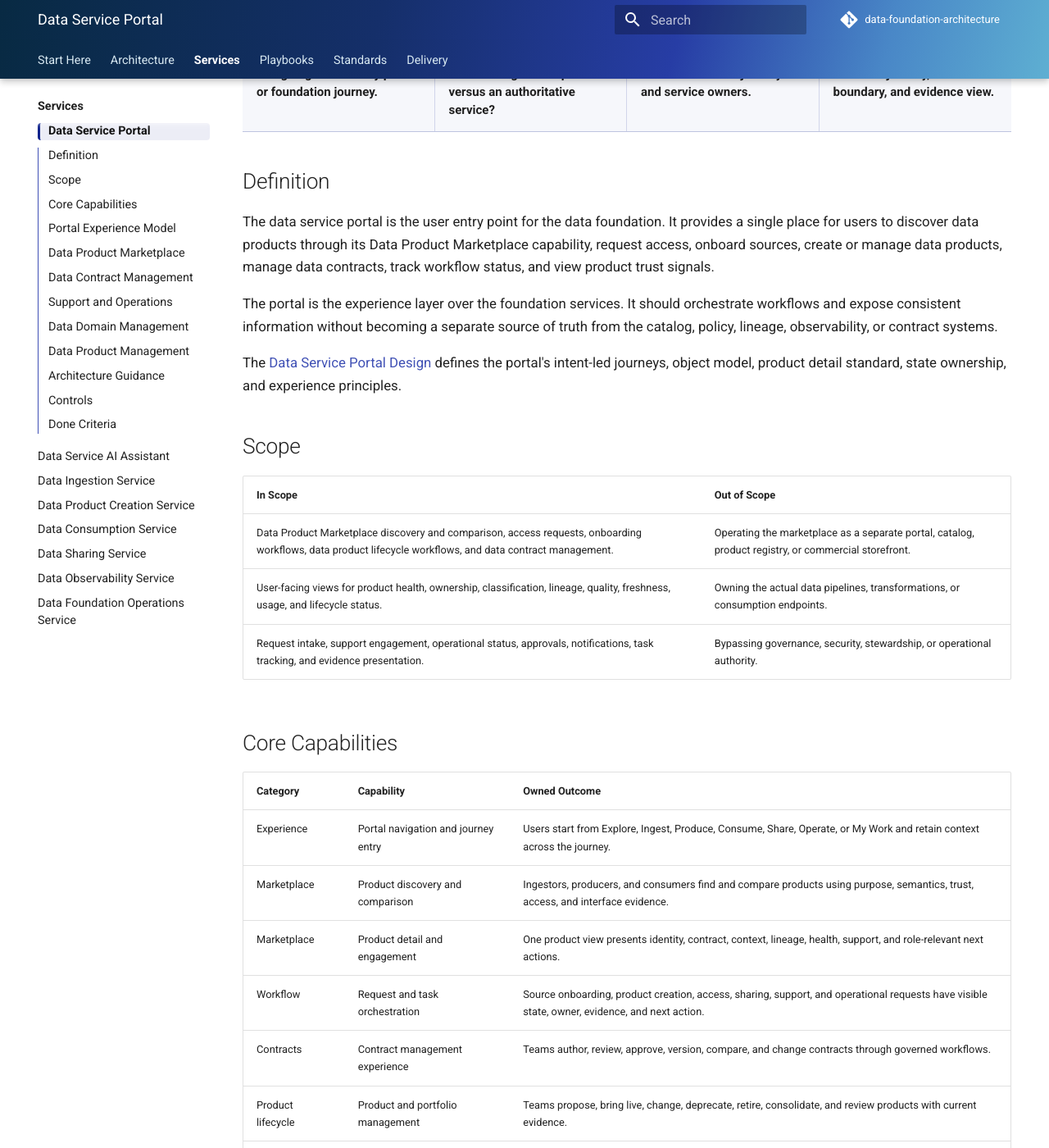
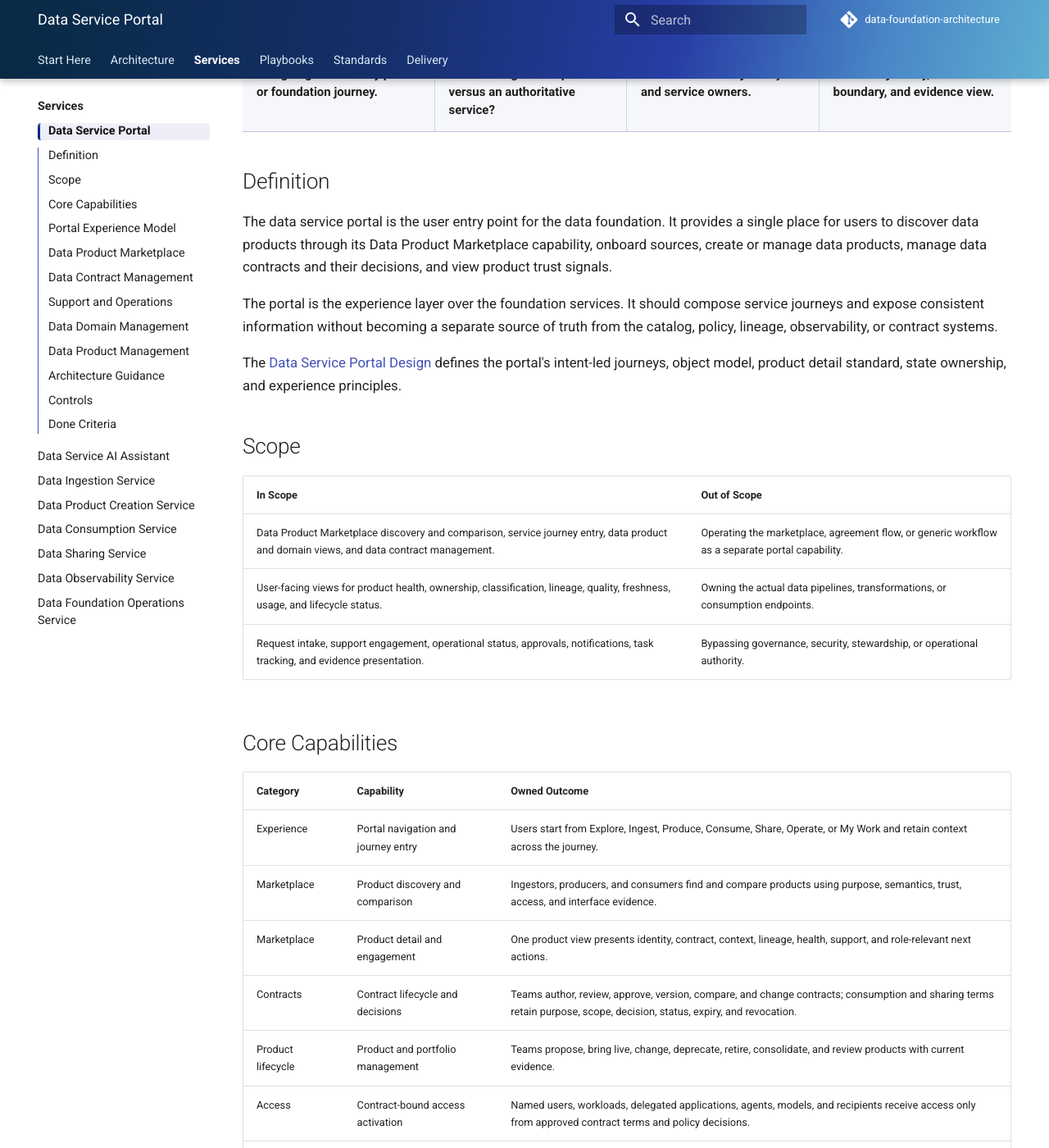
Before and after one commit to cong78/data-foundation-architecture, an MkDocs documentation site: the page built from docs/services/data-service-portal.md, in a window 1280 px wide and 1400 px high, scrolled down 194 px. Shown: the whole window at 82% size. Built offline with MkDocs 1.6.1 and Material for MkDocs 9.7.7, drawn with Linux system fonts in a browser that asks for light colours; a script that is not in the unit is left out; comment, search, counter and statistics services are not loaded; some of the changed text lies outside the part shown.

Commit message:
Consolidate portal flows under data contracts

```diff
--- a/docs/services/data-service-portal.md
+++ b/docs/services/data-service-portal.md
@@ -4,9 +4,9 @@
 
 ## Definition
 
-The data service portal is the user entry point for the data foundation. It provides a single place for users to discover data products through its Data Product Marketplace capability, request access, onboard sources, create or manage data products, manage data contracts, track workflow status, and view product trust signals.
+The data service portal is the user entry point for the data foundation. It provides a single place for users to discover data products through its Data Product Marketplace capability, onboard sources, create or manage data products, manage data contracts and their decisions, and view product trust signals.
 
-The portal is the experience layer over the foundation services. It should orchestrate workflows and expose consistent information without becoming a separate source of truth from the catalog, policy, lineage, observability, or contract systems.
+The portal is the experience layer over the foundation services. It should compose service journeys and expose consistent information without becoming a separate source of truth from the catalog, policy, lineage, observability, or contract systems.
 
 The [Data Service Portal Design](../architecture/data-service-portal-model.md) defines the portal's intent-led journeys, object model, product detail standard, state ownership, and experience principles.
 
@@ -14,7 +14,7 @@
 
 | In Scope | Out of Scope |
 | --- | --- |
-| Data Product Marketplace discovery and comparison, access requests, onboarding workflows, data product lifecycle workflows, and data contract management. | Operating the marketplace as a separate portal, catalog, product registry, or commercial storefront. |
+| Data Product Marketplace discovery and comparison, service journey entry, data product and domain views, and data contract management. | Operating the marketplace, agreement flow, or generic workflow as a separate portal capability. |
 | User-facing views for product health, ownership, classification, lineage, quality, freshness, usage, and lifecycle status. | Owning the actual data pipelines, transformations, or consumption endpoints. |
 | Request intake, support engagement, operational status, approvals, notifications, task tracking, and evidence presentation. | Bypassing governance, security, stewardship, or operational authority. |
 
@@ -25,10 +25,9 @@
 | Experience | Portal navigation and journey entry | Users start from Explore, Ingest, Produce, Consume, Share, Operate, or My Work and retain context across the journey. |
 | Marketplace | Product discovery and comparison | Ingestors, producers, and consumers find and compare products using purpose, semantics, trust, access, and interface evidence. |
 | Marketplace | Product detail and engagement | One product view presents identity, contract, context, lineage, health, support, and role-relevant next actions. |
-| Workflow | Request and task orchestration | Source onboarding, product creation, access, sharing, support, and operational requests have visible state, owner, evidence, and next action. |
-| Contracts | Contract management experience | Teams author, review, approve, version, compare, and change contracts through governed workflows. |
+| Contracts | Contract lifecycle and decisions | Teams author, review, approve, version, compare, and change contracts; consumption and sharing terms retain purpose, scope, decision, status, expiry, and revocation. |
 | Product lifecycle | Product and portfolio management | Teams propose, bring live, change, deprecate, retire, consolidate, and review products with current evidence. |
-| Access | Identity-aware agreement journeys | Named users, workloads, delegated applications, agents, models, and recipients request bounded access or sharing. |
+| Access | Contract-bound access activation | Named users, workloads, delegated applications, agents, models, and recipients receive access only from approved contract terms and policy decisions. |
 | Trust | Health and impact views | Quality, freshness, SLOs, lineage, usage, incidents, cost, and affected consumers are visible with authority and observation time. |
 | Engagement | Notifications and subscriptions | Consumers and owners receive relevant contract, release, incident, deprecation, approval, and task updates. |
 | Operations | Support and service engagement | Users open support, inspect status and planned change, follow recovery, use knowledge, and provide feedback. |
@@ -42,14 +41,14 @@
 | Journey catalog | What outcome am I trying to achieve? |
 | Data Product Marketplace | Which existing product best fits my purpose, and what can I do with it? |
 | Product detail | Is this product understandable, trustworthy, permitted, and fit for use? |
-| Agreement workflow | Who will use or receive the product, why, for how long, and under which terms? |
+| Data contract | What is promised, who may use or receive it, for which purpose, and under which lifecycle terms? |
 | Portfolio | Which products need action, investment, consolidation, or retirement? |
 | Product health | What changed, who is affected, and what should happen next? |
 | AI assistant | What can be explained, drafted, or safely executed from this context? |
 
 ## Data Product Marketplace
 
-The Data Product Marketplace is a capability within the Data Service Portal. It helps ingestors, producers, and consumers find, evaluate, and act on data products without creating another metadata or workflow authority.
+The Data Product Marketplace is a capability within the Data Service Portal. It helps ingestors, producers, and consumers find, evaluate, and act on data products without creating another metadata or contract authority.
 
 | Role | Marketplace Need | Primary Actions |
 | --- | --- | --- |
@@ -63,19 +62,20 @@
 - Comparable product summaries that show owner, contract, context, quality, freshness, availability, policy, usage, and support.
 - Product detail pages with stable actions: **Use as input**, **Request access**, **Request sharing**, **Manage product**, or **Report an issue**, shown only when relevant.
 - Saved products, curated collections, recent activity, subscriptions, and role-aware recommendations with an explainable ranking basis.
-- Direct continuation into ingestion, product creation, consumption, sharing, contract, and operations workflows without re-entering product or purpose context.
+- Direct continuation into foundation service journeys and data contract flows without re-entering product or purpose context.
 
 Marketplace listings are read projections. Product identity and lifecycle come from the product registry; searchable metadata from the catalog; contracts from the contract registry; semantics from context authorities; access from policy and entitlement services; and health from observability. The marketplace may rank and present this information, but it must show authority and observation time and must not approve access or product go-live itself.
 
 ## Data Contract Management
 
-The portal should provide the governed interface for managing data contracts across source interfaces, data products, consumption APIs, and sharing packages.
+The portal should provide the governed interface for managing data contracts across source interfaces, data products, consumption APIs, and sharing packages. Consumption and sharing are represented as purpose-bound terms in the data contract lifecycle, not as separate portal capabilities.
 
 | Contract Capability | Purpose |
 | --- | --- |
 | Contract registry | Maintain approved contracts with owner, version, status, schema, semantics, quality expectations, and lifecycle state. |
 | Contract authoring | Allow product teams and source teams to propose new contracts using standard templates. |
 | Review and approval | Route contract changes to owners, stewards, security, privacy, and impacted consumers where needed. |
+| Consumption and sharing terms | Capture consumer or recipient identity, purpose, scope, obligations, duration, approval status, expiry, and revocation. |
 | Compatibility checks | Detect breaking changes in schema, semantics, quality expectations, and access behavior. |
 | Change communication | Notify subscribed consumers about new versions, deprecations, incidents, and migration deadlines. |
 | Evidence capture | Store approval records, test results, exception decisions, and go-live evidence. |
@@ -123,7 +123,7 @@
 | Go-live gates | Show gate status and prevent go-live when mandatory evidence is missing. |
 | Portfolio view | Show products by domain, lifecycle state, health, usage, owner, cost, and exception status. |
 | Consumer subscriptions | Allow consumers to subscribe to products and receive incident, change, and deprecation notifications. |
-| Change management | Route product and contract changes through compatibility check, approval, and consumer impact workflow. |
+| Change management | Route product changes through the contract lifecycle for compatibility checks, approval, and consumer impact assessment. |
 | Retirement | Manage deprecation notices, migration plans, access removal, archive, and evidence retention. |
 
 Use the [Data Product Management Standard](../standards/data-product-management-standard.md) as the minimum management model.
@@ -134,7 +134,8 @@
 
 - Catalog for product metadata and discovery.
 - Policy and identity services for access decisions.
-- Workflow engine for approvals and status.
+- Data contract management for contract review, approvals, decisions, and lifecycle status.
+- Foundation services for onboarding, product lifecycle, access activation, sharing delivery, and operational actions.
 - Lineage system for upstream and downstream impact.
 - Observability service for product health and trust signals.
 - Contract registry for schema, semantic, quality, and compatibility rules.
@@ -145,7 +146,7 @@
 2. **Ingest:** source onboarding, source contracts, source-aligned products, and ingestion health.
 3. **Produce:** product creation and change, workspaces, contracts, semantics, analytics, AI, and product go-live.
 4. **Consume:** purpose-bound requests, subscriptions, entitlements, and product ports.
-5. **Share:** recipient agreements, packages, activation, expiry, and revocation.
+5. **Share:** recipient contract terms, packages, activation, expiry, and revocation.
 6. **Operate:** health, support, incidents, change, reliability, cost, improvement, and retirement.
 7. **My Work:** owned products, approvals, contracts, subscriptions, notifications, and portfolio actions.
 
@@ -155,7 +156,7 @@
 - Contract changes require review, approval, versioning, and consumer notification.
 - Product go-live requires all mandatory gates to pass.
 - Product lifecycle changes require evidence and audit trail.
-- Access requests are routed through policy and stewardship workflows.
+- Access and sharing decisions are governed through the data contract lifecycle and independently enforced by policy and entitlement services.
 - Product metadata shown in the portal is synchronized from authoritative systems.
 - Marketplace search indexes and recommendations are rebuildable projections, expose freshness, and never override policy or product lifecycle state.
 - Sensitive metadata and telemetry are masked or restricted where required.
@@ -166,13 +167,13 @@
 - Users can discover data products and understand ownership, trust, classification, access, and usage guidance.
 - Ingestors, producers, and consumers receive role-relevant marketplace actions without entering separate portals.
 - Producers can compare and reuse existing input products before proposing another product.
-- Users can request access and track approval status.
-- Product teams can create and manage data contracts through a governed workflow.
+- Users can define purpose-bound access or sharing terms and track the resulting contract decision.
+- Product teams can create and manage data contracts through a governed contract lifecycle.
 - Contract changes trigger compatibility checks and consumer notifications.
-- Product teams can bring products live, operate, deprecate, and retire them through governed workflows.
+- Product teams can bring products live, operate, deprecate, and retire them through service-owned lifecycle actions.
 - Users can see separate service-operation and data-entitlement decisions, including purpose, scope, obligations, expiry, and revocation status.
 - Product health, quality, freshness, and incidents are visible from the portal.
-- Portal records link back to authoritative catalog, policy, lineage, observability, and workflow systems.
+- Portal records link back to authoritative catalog, contract, policy, lineage, observability, and foundation service systems.
 - Users can export canonical product and contract artifacts without requiring a platform-native format.
 - Journey and product views clearly identify the authority and observation time for every trust signal.
 - Assistant answers are grounded, actions are typed and approved, and every execution returns an auditable receipt.
```
Also changed, not shown: docs/architecture/data-service-portal-model.md (+23 -24 lines).
